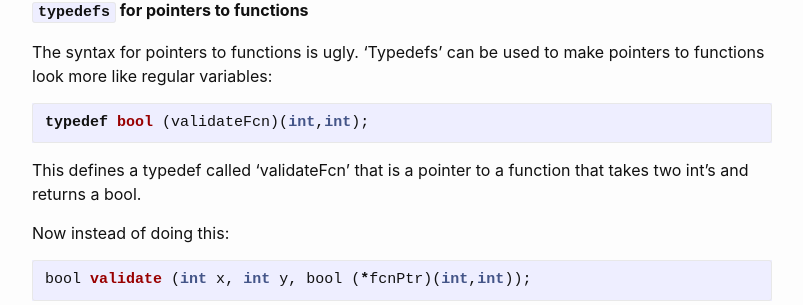
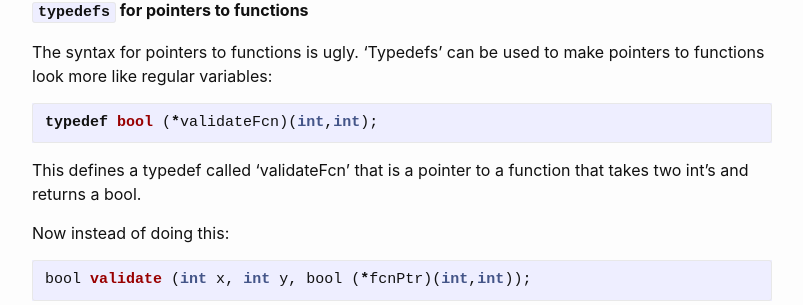
Before and after one commit to Hautaklyttn/progDocs, a Jekyll site: the page built from docs/articles/c_cpp.md, in a window 1280 px wide and 900 px high, scrolled down 39058 px. Shown: the part 146-451 px from the top of the window, without its empty margins (238-1041 px from the left). Built offline with Jekyll 4.4.1, drawn with Linux system fonts in a browser that asks for light colours.

Commit message:
Update c_cpp.md

````diff
--- a/docs/articles/c_cpp.md
+++ b/docs/articles/c_cpp.md
@@ -1360,7 +1360,7 @@ Note that the type (parameters and return type) of the function pointer must mat
 
 The syntax for pointers to functions is ugly. 'Typedefs' can be used to make pointers to functions look more like regular variables:
 ```c
-typedef bool (validateFcn)(int,int);
+typedef bool (*validateFcn)(int,int);
 ```
 This defines a typedef called 'validateFcn' that is a pointer to a function that takes two int's and returns a bool.
 
````
